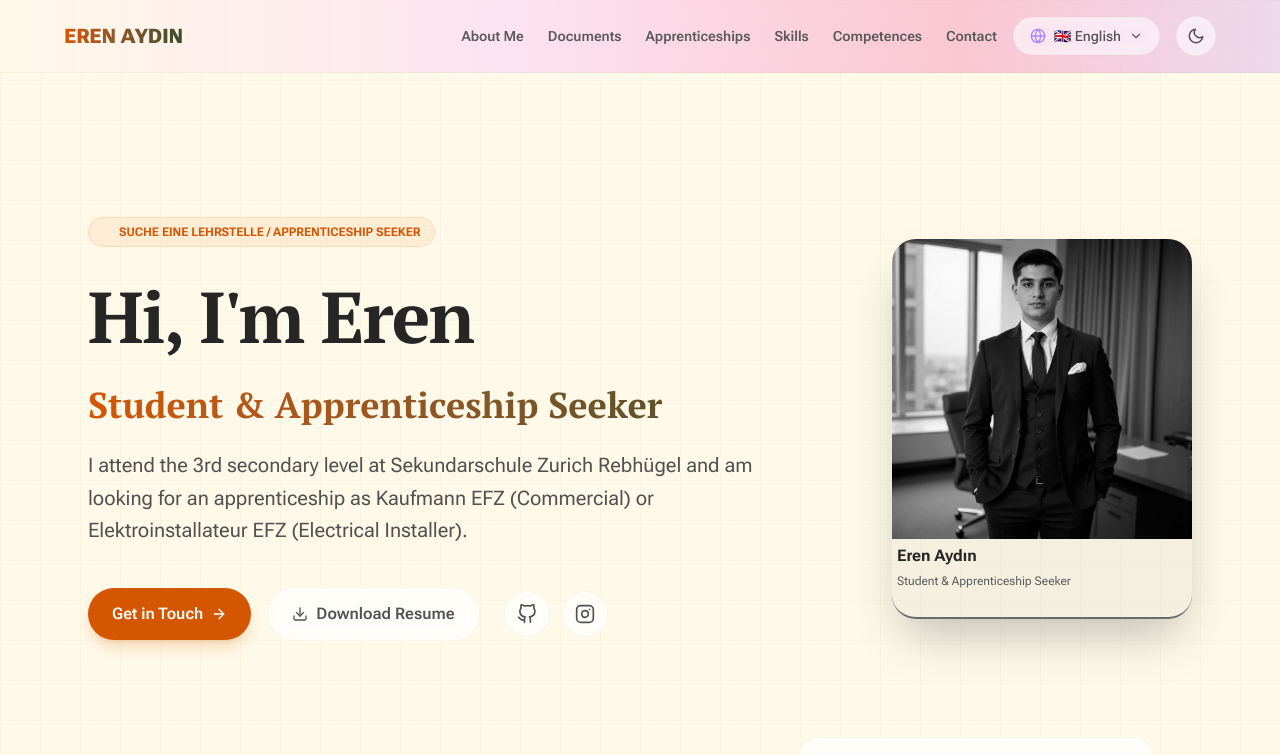
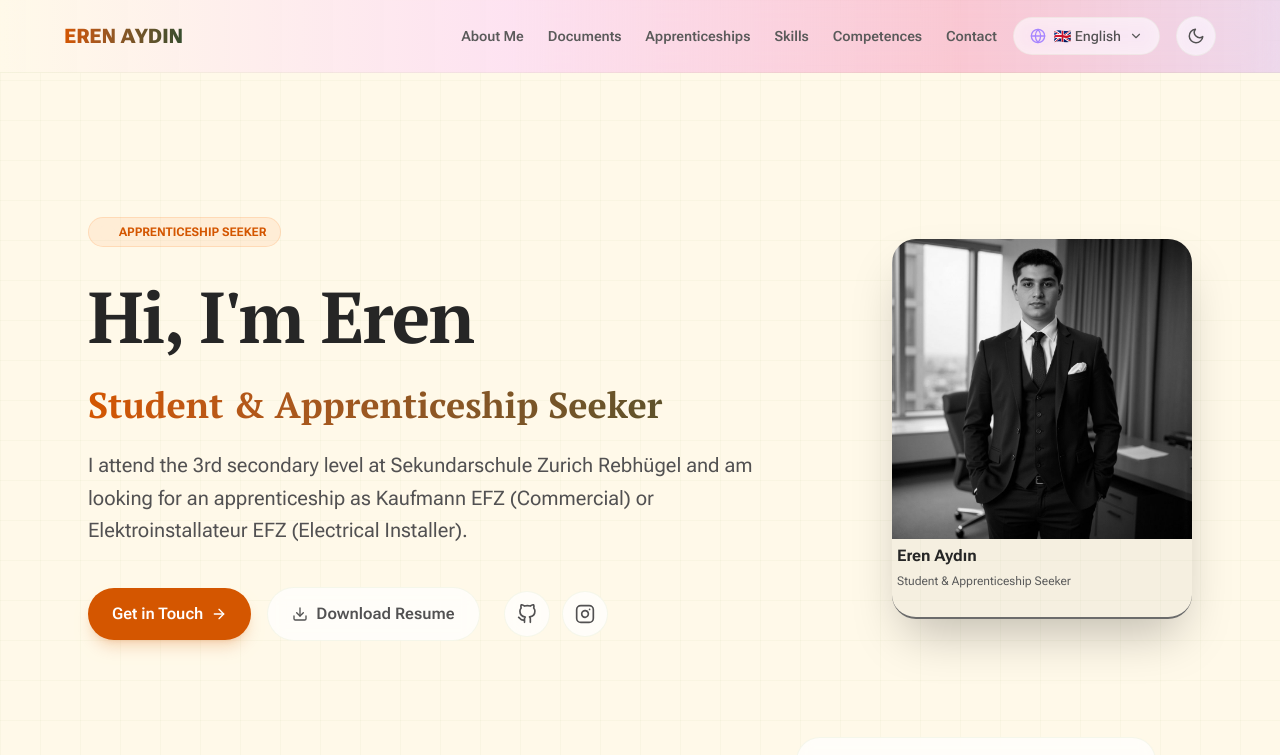
Before and after one commit to xddswi-swiss/lebenslauf, a Next.js app: page / in a window 1280 px wide. Shown: the top 755 px of the page. Built offline with nearby package versions, Linux system fonts and the light colour scheme.

Commit message:
feat: translate status badge dynamically

```diff
--- a/src/app/page.tsx
+++ b/src/app/page.tsx
@@ -111,7 +111,7 @@ const MainContent: React.FC = () => {
               className="inline-flex items-center gap-2 px-3.5 py-1.5 rounded-full bg-[var(--badge-bg)] border border-[var(--badge-border)] text-primary text-xs font-bold"
             >
               <span className="w-2 h-2 rounded-full bg-violet-400 animate-ping" />
-              <span>SUCHE EINE LEHRSTELLE / APPRENTICESHIP SEEKER</span>
+              <span>{t.hero.statusBadge}</span>
             </m.div>
 
             <m.h1
--- a/src/data/translations.ts
+++ b/src/data/translations.ts
@@ -50,6 +50,7 @@ export interface TranslationSchema {
     subtitle: string;
     downloadCv: string;
     emailMe: string;
+    statusBadge: string;
   };
   about: {
     title: string;
@@ -173,7 +174,8 @@ export const translations: Record<Language, TranslationSchema> = {
       role: "Schüler & Lehrstellensuchender",
       subtitle: "Ich besuche die 3. Sekundarstufe an der Sekundarschule Zürich Rebhügel und suche eine Lehrstelle als Kaufmann EFZ oder Elektroinstallateur EFZ.",
       downloadCv: "Lebenslauf herunterladen",
-      emailMe: "Kontakt aufnehmen"
+      emailMe: "Kontakt aufnehmen",
+      statusBadge: "SUCHE EINE LEHRSTELLE"
     },
     about: {
       title: "Persönliches Profil",
@@ -269,7 +271,8 @@ export const translations: Record<Language, TranslationSchema> = {
       role: "Öğrenci & Stajyer Adayı",
       subtitle: "Zürih Rebhügel Ortaokulu'nda 3. sınıf öğrencisiyim. Ticaret (Kaufmann EFZ) veya Elektrik Tesisatçılığı (Elektroinstallateur EFZ) alanında çıraklık eğitimi (Lehrstelle) arıyorum.",
       downloadCv: "Özgeçmişi İndir",
-      emailMe: "İletişime Geç"
+      emailMe: "İletişime Geç",
+      statusBadge: "ÇIRAKLIK YERİ ARIYORUM"
     },
     about: {
       title: "Kişisel Profil",
@@ -365,7 +368,8 @@ export const translations: Record<Language, TranslationSchema> = {
       role: "Student & Apprenticeship Seeker",
       subtitle: "I attend the 3rd secondary level at Sekundarschule Zurich Rebhügel and am looking for an apprenticeship as Kaufmann EFZ (Commercial) or Elektroinstallateur EFZ (Electrical Installer).",
       downloadCv: "Download Resume",
-      emailMe: "Get in Touch"
+      emailMe: "Get in Touch",
+      statusBadge: "APPRENTICESHIP SEEKER"
     },
     about: {
       title: "Personal Profile",
```
